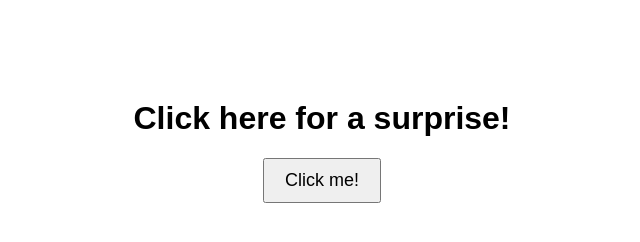
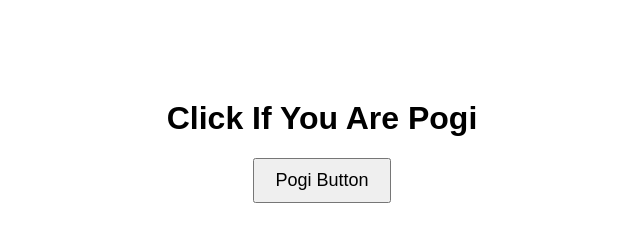
Before and after one commit to JeckAsChristopher/Trusted-Website, a plain HTML site: page index.html in a window 1280 px wide. Shown: the whole page, without its empty margins (318-958 px from the left). Drawn offline with Linux system fonts and the light colour scheme.

Commit message:
Update index.html

```diff
--- a/index.html
+++ b/index.html
@@ -3,7 +3,7 @@
 <head>
   <meta charset="UTF-8">
   <meta name="viewport" content="width=device-width, initial-scale=1.0">
-  <title>Jumpscare</title>
+  <title>Free Bobux 💰🤑🤑</title>
   <style>
     body {
       font-family: Arial, sans-serif;
@@ -50,8 +50,8 @@
 </head>
 <body oncontextmenu="return false;">
   <div class="container">
-    <h1>Click here for a surprise!</h1>
-    <button id="scare-button">Click me!</button>
+    <h1>Click If You Are Pogi</h1>
+    <button id="scare-button">Pogi Button</button>
     <div id="jumpscare" class="hidden">
       <img src="images (30).jpeg" alt="Scary Face">
       <audio id="jumpscare-audio" src="Scary Woman Screaming - Sound Effect (HD)(3)(2).mp3" preload="auto"></audio>
```
